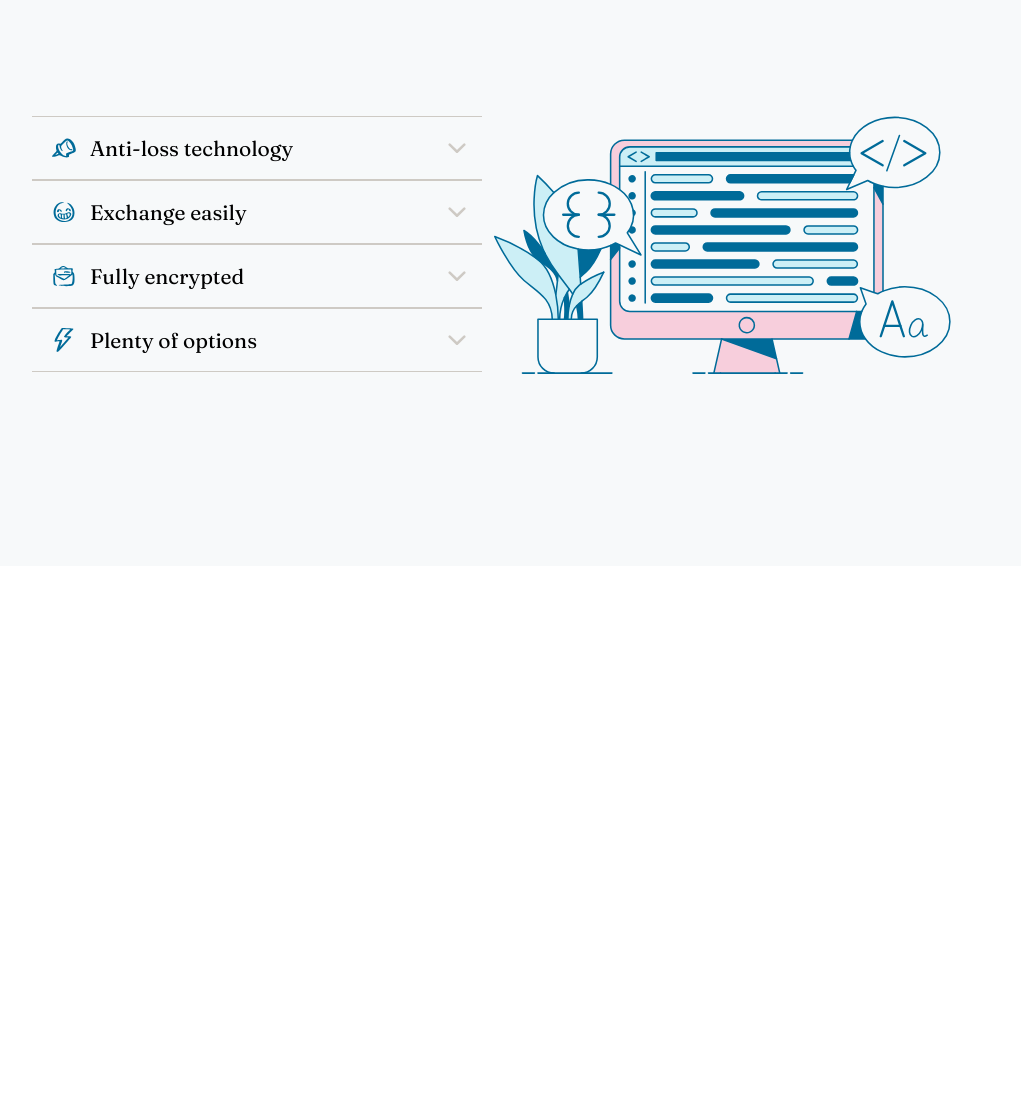
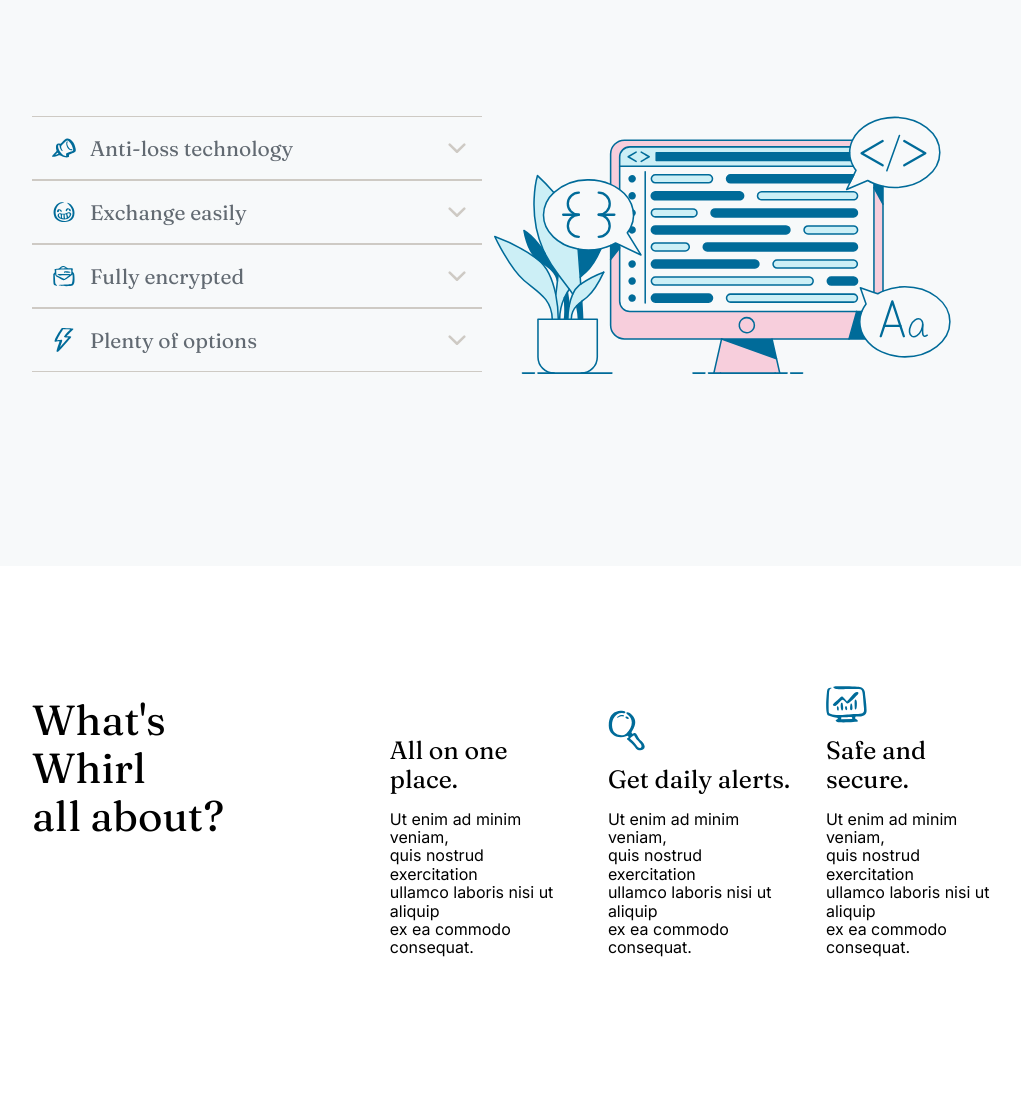
Before and after one commit to vankass/whirl-landing, a plain HTML site: page index.html in a window 1280 px wide. Shown: the part 1531-2624 px from the top of the page, without its empty margins (118-1139 px from the left). Before the commit the page ends 2097 px from the top, so only its background shows below. Drawn offline with Linux system fonts and the light colour scheme.

Commit message:
Добавлен section explanations

```diff
--- a/index.html
+++ b/index.html
@@ -155,6 +155,31 @@
                 </div>
             </div>
         </section>
+
+        <section class="section container">
+            <div class="explanations">
+                <h2 class="explanations__title">What's Whirl <br> all about?</h2>
+                <div class="explanations__cards">
+                    <div class="explanations__card">
+                        <h3 class="explanations__card-title">All on one place.</h3>
+                        <p class="explanations__card-subtitle">Ut enim ad minim veniam, <br> quis nostrud exercitation
+                            <br> ullamco laboris nisi ut aliquip <br> ex ea commodo consequat.</p>
+                    </div>
+                    <div class="explanations__card">
+                        <img src="img/explanations/loupe.svg" alt="loupe">
+                        <h3 class="explanations__card-title">Get daily alerts.</h3>
+                        <p class="explanations__card-subtitle">Ut enim ad minim veniam, <br> quis nostrud exercitation
+                            <br> ullamco laboris nisi ut aliquip <br> ex ea commodo consequat.</p>
+                    </div>
+                    <div class="explanations__card">
+                        <img src="img/explanations/monitor.svg" alt="monitor">
+                        <h3 class="explanations__card-title">Safe and secure.</h3>
+                        <p class="explanations__card-subtitle">Ut enim ad minim veniam, <br> quis nostrud exercitation
+                            <br> ullamco laboris nisi ut aliquip <br> ex ea commodo consequat.</p>
+                    </div>
+                </div>
+            </div>
+        </section>
     </main>
 
     <script src="main.js"></script>
--- a/main.js
+++ b/main.js
@@ -1,18 +1,23 @@
-document.querySelectorAll('.features__item-button').forEach((button) => {
-    button.addEventListener('click', () => {
-        const content = button.nextElementSibling;
-        const isOpen = content.classList.contains('open');
+document.querySelectorAll(".features__item-button").forEach((button) => {
+  button.addEventListener("click", () => {
+    const content = button.nextElementSibling;
+    const isOpen = content.classList.contains("open");
 
-        document.querySelectorAll('.features__item-content').forEach((item) =>
-            item.classList.remove('open')
-        );
-        document.querySelectorAll('.features__item-button').forEach((btn) =>
-            btn.classList.remove('open')
-        );
+    document
+      .querySelectorAll(".features__item-header")
+      .forEach((item) => item.classList.remove("open"));
+    document
+      .querySelectorAll(".features__item-content")
+      .forEach((item) => item.classList.remove("open"));
+    document
+      .querySelectorAll(".features__item-button")
+      .forEach((btn) => btn.classList.remove("open"));
 
-        if (!isOpen) {
-            content.classList.add('open');
-            button.classList.add('open');
-        }
-    });
+    if (!isOpen) {
+      content.classList.add("open");
+      button.classList.add("open");
+      const header = button.querySelector(".features__item-header");
+      header.classList.add("open");
+    }
+  });
 });
--- /dev/null
+++ b/scss/blocks/_explanations.scss
@@ -0,0 +1,15 @@
+.explanations {
+    padding: 120px 0;
+    display: flex;
+    justify-content: center;
+
+    &__title {
+        margin-right: 135px;
+    }
+
+    &__cards {
+        display: flex;
+        gap: 32px;
+        align-items: end;
+    }
+}
--- a/scss/blocks/_features.scss
+++ b/scss/blocks/_features.scss
@@ -21,6 +21,14 @@
 
         &.open {
             border-bottom: none;
+        }
+    }
+
+    &__item-header {
+        color: #626A72;
+        transition: 0.6s ease-in-out;
+        &.open {
+            color: black;
         }
     }
 
--- a/scss/styles.scss
+++ b/scss/styles.scss
@@ -5,4 +5,5 @@
 @import "blocks/buttons";
 @import "blocks/hero";
 @import "blocks/benefits";
-@import "blocks/_features";
+@import "blocks/features";
+@import "blocks/explanations";
```
Also changed, not shown: css/styles.css, img/explanations/loupe.svg (added), img/explanations/monitor.svg (added), 1 other file. Lines whose indentation alone changed are shown as unchanged.
